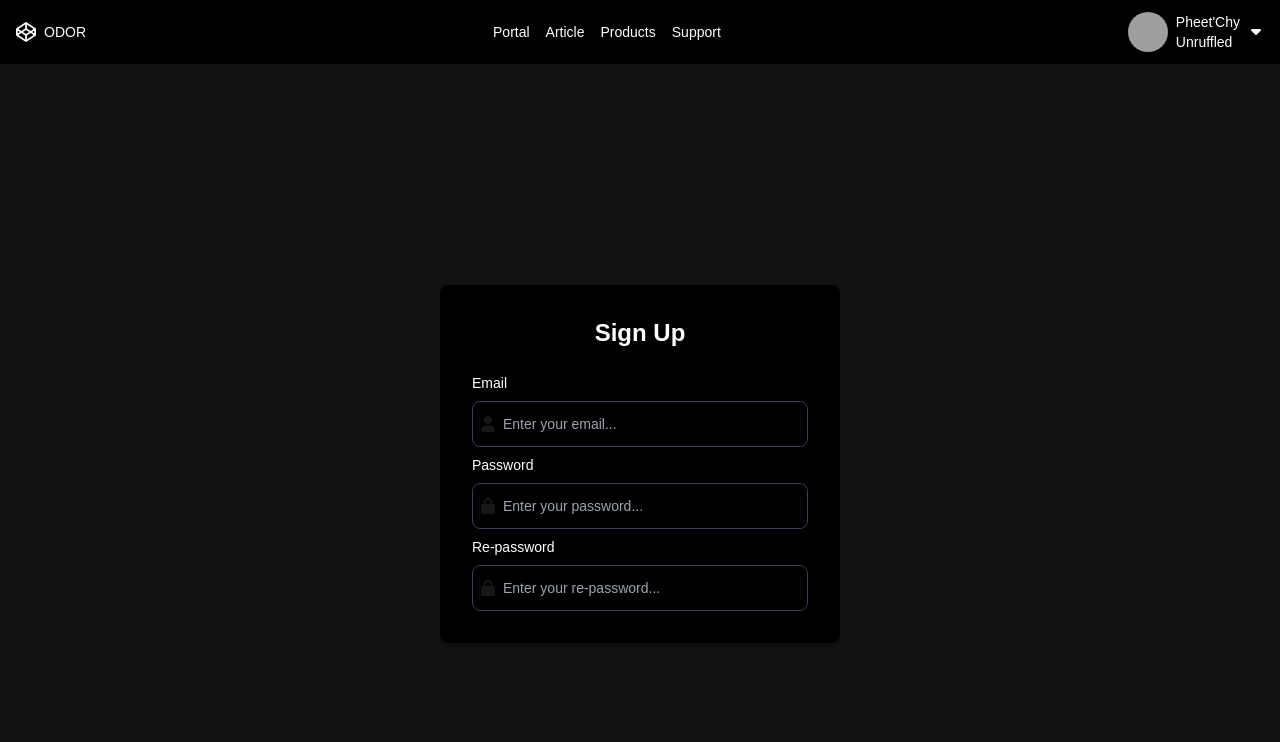
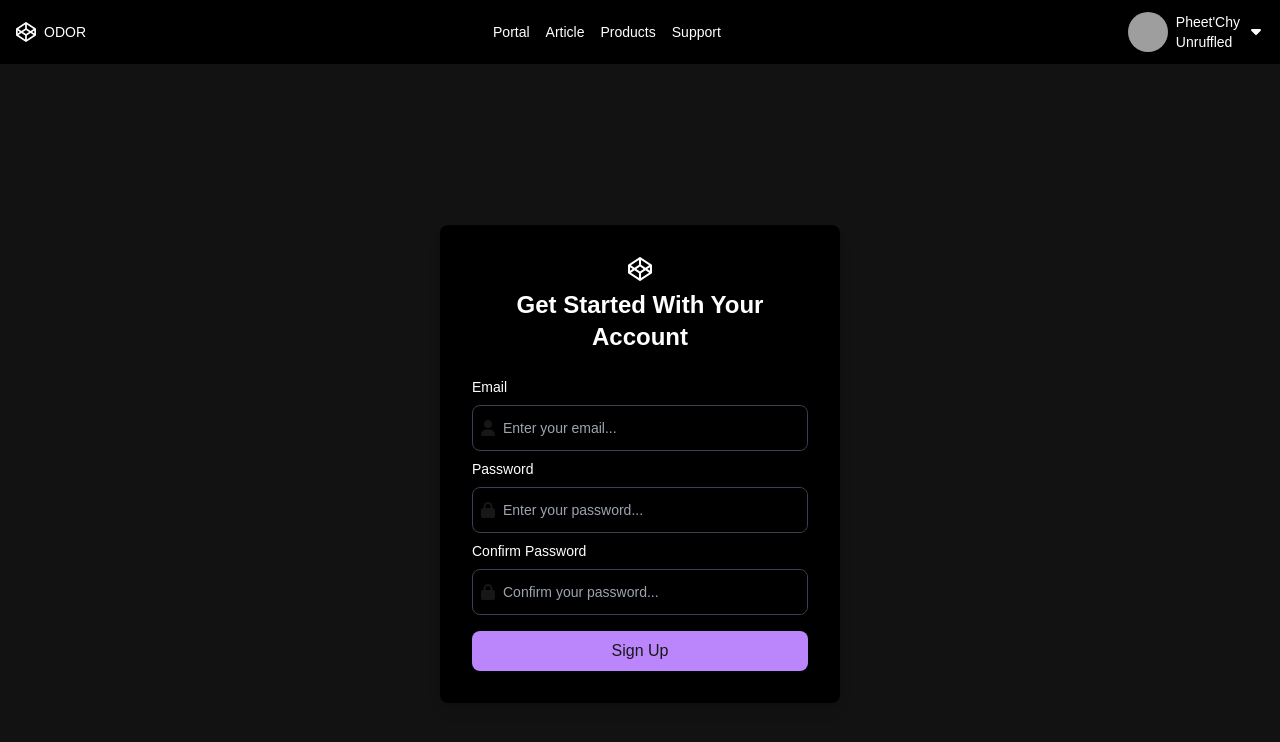
Before and after one commit to Pheethy/pheetlobster, a Next.js app: page /signup in a window 1280 px wide. Shown: the top 742 px of the page. Built offline with nearby package versions, Linux system fonts and the light colour scheme; grey boxes are pictures that could not be loaded; a web font is replaced by a local one.

Commit message:
Adjust 👾SignUp Form

```diff
--- a/src/app/signup/page.tsx
+++ b/src/app/signup/page.tsx
@@ -1,13 +1,15 @@
 "use client";
 import { useState, FormEvent } from "react";
 import { FontAwesomeIcon } from "@fortawesome/react-fontawesome";
+import { faCodepen } from "@fortawesome/free-brands-svg-icons";
 import { faUser, faLock } from "@fortawesome/free-solid-svg-icons";
 
 interface FormState {
   email: string;
   password: string;
-  repassword: string;
+  comfirm_password: string;
 }
+
 interface FormErrors {
   email?: string;
   password?: string;
@@ -18,7 +20,7 @@ export default function SignUp() {
   const [formData, setFormData] = useState<FormState>({
     email: "",
     password: "",
-    repassword: "",
+    comfirm_password: "",
   });
   const [errors, setErrors] = useState<FormErrors>({});
 
@@ -27,13 +29,19 @@ export default function SignUp() {
       <div className="min-h-screen w-full bg-surface flex items-center justify-center">
         <div className="max-w-md px-6 py-8 w-full">
           <form
-            className="flex flex-col bg-black rounded-lg shadow-lg p-8 gap-6"
+            className="flex flex-col bg-black rounded-lg shadow-lg p-8 gap-6 justify-center item-center"
             noValidate
           >
-            <h2 className="text-2xl font-bold text-center text-white">
-              Sign Up
-            </h2>
-            <div className="flex flex-col gap-2">
+            <section className="flex flex-col justify-center item-center">
+              <FontAwesomeIcon
+                icon={faCodepen}
+                className="text-2xl text-white pb-2"
+              />
+              <h1 className="text-2xl font-bold text-center text-white">
+                Get Started With Your Account
+              </h1>
+            </section>
+            <section className="flex flex-col gap-2">
               <label htmlFor="email" className="text-sm font-thin text-white">
                 Email
               </label>
@@ -47,7 +55,9 @@ export default function SignUp() {
                   id="email"
                   type="email"
                   value={formData.email}
-                  onChange={()=>{"hello"}}
+                  onChange={() => {
+                    "hello";
+                  }}
                   placeholder="Enter your email..."
                   className="w-full bg-black text-white py-3 text-sm rounded-lg focus:outline-none"
                   // disabled={isLoading}
@@ -66,13 +76,15 @@ export default function SignUp() {
                   id="password"
                   type="password"
                   value={formData.password}
-                  onChange={()=>{"hello"}}
+                  onChange={() => {
+                    "hello";
+                  }}
                   placeholder="Enter your password..."
                   className="w-full bg-black text-white py-3 text-sm rounded-lg focus:outline-none"
                 />
               </div>
               <label htmlFor="email" className="text-sm font-thin text-white">
-                Re-password
+                Confirm Password
               </label>
               <div
                 className={`flex items-center border rounded-lg focus:border-purple_dark_mode ${
@@ -81,15 +93,20 @@ export default function SignUp() {
               >
                 <FontAwesomeIcon icon={faLock} className="p-2" />
                 <input
-                  id="re-password"
-                  type="re-password"
-                  value={formData.repassword}
-                  onChange={()=>{"hello"}}
-                  placeholder="Enter your re-password..."
+                  id="confirm-password"
+                  type="confirm-password"
+                  value={formData.comfirm_password}
+                  onChange={() => {
+                    "hello";
+                  }}
+                  placeholder="Confirm your password..."
                   className="w-full bg-black text-white py-3 text-sm rounded-lg focus:outline-none"
                 />
               </div>
-            </div>
+              <button className="px-2 py-2 bg-purple_dark_mode rounded-lg font-thin mt-2 hover:bg-green_dark_mode transition duration-500">
+                Sign Up
+              </button>
+            </section>
           </form>
         </div>
       </div>
```
